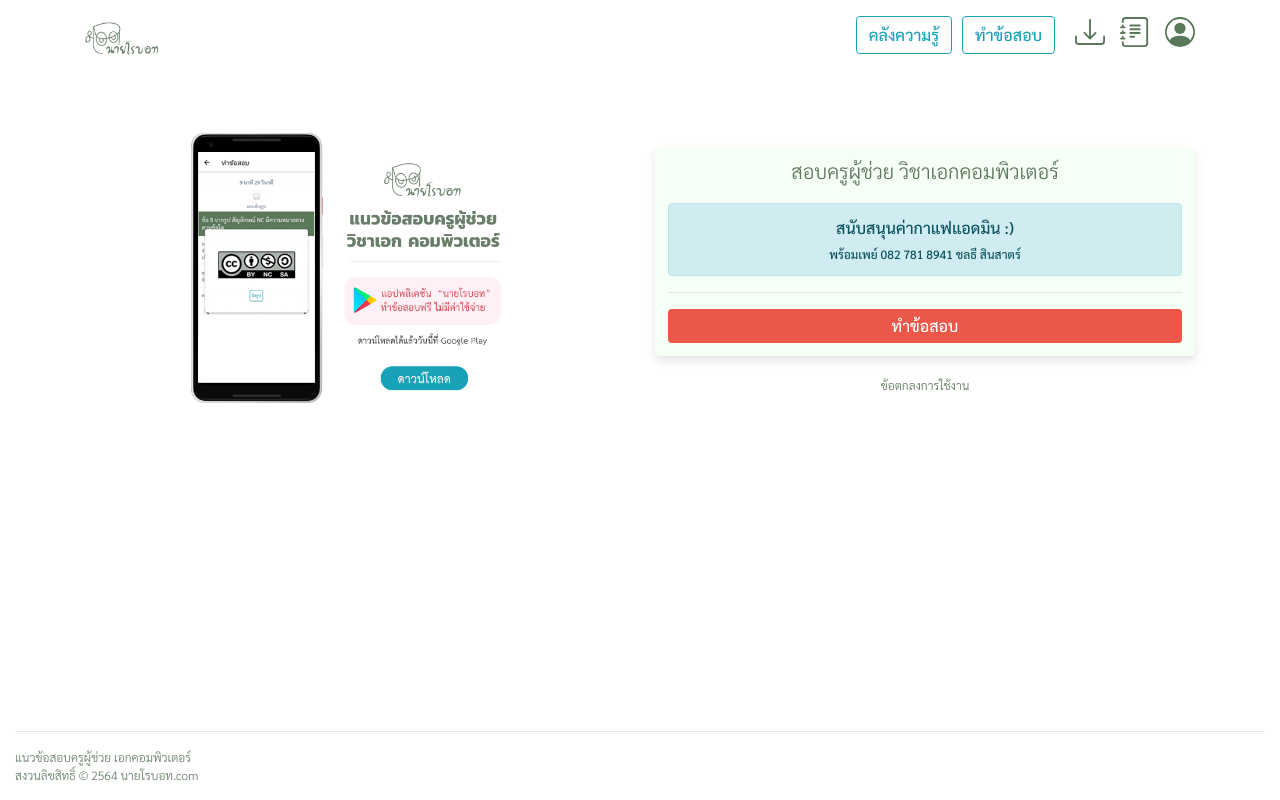
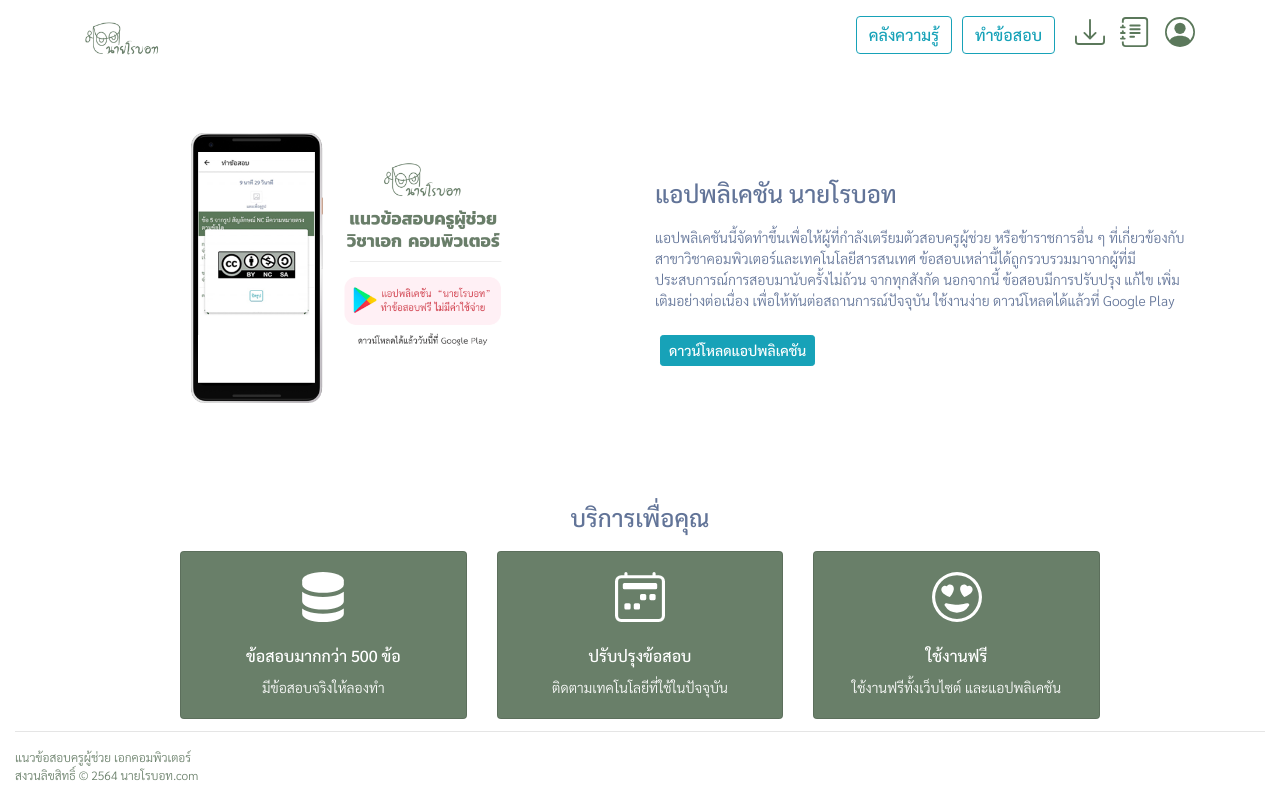
Before and after one commit to chonlatee-s/AT, a React (Create React App) app: page / in a window 1280 px wide. Shown: the top 800 px of the page. Built offline with nearby package versions, Linux system fonts and the light colour scheme.

Commit message:
new design

```diff
--- a/src/Home.js
+++ b/src/Home.js
@@ -1,11 +1,15 @@
 import React, { Component } from 'react'
+import Promotion from './Promotion';
 import Register from './Register';
-
 
 class Home extends Component {
     render() {
         return(
-            <Register/>
+            <div>
+                <Promotion/>
+                <Register/>
+                <br/>
+            </div>
         );
     }
 }
--- /dev/null
+++ b/src/Promotion.js
@@ -0,0 +1,92 @@
+import React, { Component } from 'react';
+import { Container, Row, Col, Card, CardDeck, Button} from 'react-bootstrap';
+import bannerApp from './img/bannerApp.png';
+
+class Promotion extends Component {
+    render() {
+        return (
+            <Container className="containBox">
+                <Row className="justify-content-md-center">
+                    <Col md={6}>
+                        <Row className="justify-content-md-center text-center">
+                            <Col>
+                                <a href="https://google.co.th">
+                                    <img src={bannerApp} style={{width:"350px"}} alt="แอปพคิเคชัน นายโรบอท"/>
+                                </a>
+                            </Col>
+                        </Row>
+                    </Col>
+                    <Col md={6}>
+                        <Row>
+                            <Col>
+                                <p className="txtRobot" style={{color:'#627498'}}>แอปพลิเคชัน นายโรบอท</p>
+                                <p className="txtTitleApp" style={{color:'#627498'}}>
+                                    แอปพลิเคชันนี้จัดทำขึ้นเพื่อให้ผู้ที่กำลังเตรียมตัวสอบครูผู้ช่วย หรือข้าราชการอื่น ๆ
+                                    ที่เกี่ยวข้องกับสาขาวิชาคอมพิวเตอร์และเทคโนโลยีสารสนเทศ
+                                    ข้อสอบเหล่านี้ได้ถูกรวบรวมมาจากผู้ที่มีประสบการณ์การสอบมานับครั้งไม่ถ้วน
+                                    จากทุกสังกัด นอกจากนี้ ข้อสอบมีการปรับปรุง แก้ไข เพิ่มเติมอย่างต่อเนื่อง
+                                    เพื่อให้ทันต่อสถานการณ์ปัจจุบัน ใช้งานง่าย ดาวน์โหลดได้แล้วที่ Google Play
+                                </p>
+                                <Button variant="info" size="sm" className="btnFull mt-2"> ดาวน์โหลดแอปพลิเคชัน</Button>
+                            </Col>
+                        </Row>
+                    </Col>
+                </Row>
+                <Row className="justify-content-md-center text-center">
+                    <Col md={10}>
+                        <Row>
+                            <Col mx="auto">
+                                <br/><br/>
+                                <p className="txtRobot" style={{color:'#627498'}}> บริการเพื่อคุณ </p>
+                                <CardDeck>
+                                    <Card className="cardPlan1">
+                                        <Card.Body>
+                                            <div>
+                                                <svg xmlns="http://www.w3.org/2000/svg" width="50" height="50" fill="currentColor" className="bi bi-server" viewBox="0 0 16 16">
+                                                <path d="M1.333 2.667C1.333 1.194 4.318 0 8 0s6.667 1.194 6.667 2.667V4c0 1.473-2.985 2.667-6.667 2.667S1.333 5.473 1.333 4V2.667z"/>
+                                                <path d="M1.333 6.334v3C1.333 10.805 4.318 12 8 12s6.667-1.194 6.667-2.667V6.334c-.43.32-.931.58-1.458.79C11.81 7.684 9.967 8 8 8c-1.967 0-3.81-.317-5.21-.876a6.508 6.508 0 0 1-1.457-.79z"/>
+                                                <path d="M14.667 11.668c-.43.319-.931.578-1.458.789-1.4.56-3.242.876-5.209.876-1.967 0-3.81-.316-5.21-.876a6.51 6.51 0 0 1-1.457-.79v1.666C1.333 14.806 4.318 16 8 16s6.667-1.194 6.667-2.667v-1.665z"/>
+                                                </svg>
+                                            </div>
+                                            <br/>
+                                            <Card.Title className="txtCardHead">ข้อสอบมากกว่า 500 ข้อ</Card.Title>
+                                            <Card.Text><p className="txtCard">มีข้อสอบจริงให้ลองทำ</p></Card.Text>
+                                        </Card.Body>
+                                    </Card>
+                                    <Card className="cardPlan2">
+                                        <Card.Body>
+                                            <div>
+                                                <svg xmlns="http://www.w3.org/2000/svg" width="50" height="50" fill="currentColor" className="bi bi-calendar2-week" viewBox="0 0 16 16">
+                                                <path d="M3.5 0a.5.5 0 0 1 .5.5V1h8V.5a.5.5 0 0 1 1 0V1h1a2 2 0 0 1 2 2v11a2 2 0 0 1-2 2H2a2 2 0 0 1-2-2V3a2 2 0 0 1 2-2h1V.5a.5.5 0 0 1 .5-.5zM2 2a1 1 0 0 0-1 1v11a1 1 0 0 0 1 1h12a1 1 0 0 0 1-1V3a1 1 0 0 0-1-1H2z"/>
+                                                <path d="M2.5 4a.5.5 0 0 1 .5-.5h10a.5.5 0 0 1 .5.5v1a.5.5 0 0 1-.5.5H3a.5.5 0 0 1-.5-.5V4zM11 7.5a.5.5 0 0 1 .5-.5h1a.5.5 0 0 1 .5.5v1a.5.5 0 0 1-.5.5h-1a.5.5 0 0 1-.5-.5v-1zm-3 0a.5.5 0 0 1 .5-.5h1a.5.5 0 0 1 .5.5v1a.5.5 0 0 1-.5.5h-1a.5.5 0 0 1-.5-.5v-1zm-5 3a.5.5 0 0 1 .5-.5h1a.5.5 0 0 1 .5.5v1a.5.5 0 0 1-.5.5h-1a.5.5 0 0 1-.5-.5v-1zm3 0a.5.5 0 0 1 .5-.5h1a.5.5 0 0 1 .5.5v1a.5.5 0 0 1-.5.5h-1a.5.5 0 0 1-.5-.5v-1z"/>
+                                                </svg>
+                                            </div>
+                                            <br/>
+                                            <Card.Title className="txtCardHead">ปรับปรุงข้อสอบ</Card.Title>
+                                            <Card.Text><p className="txtCard">ติดตามเทคโนโลยีที่ใช้ในปัจจุบัน</p></Card.Text>
+                                        </Card.Body>
+                                    </Card>
+                                    <Card className="cardPlan3">
+                                        <Card.Body>
+                                            <div>
+                                                <svg xmlns="http://www.w3.org/2000/svg" width="50" height="50" fill="currentColor" className="bi bi-emoji-heart-eyes" viewBox="0 0 16 16">
+                                                <path d="M8 15A7 7 0 1 1 8 1a7 7 0 0 1 0 14zm0 1A8 8 0 1 0 8 0a8 8 0 0 0 0 16z"/>
+                                                <path d="M11.315 10.014a.5.5 0 0 1 .548.736A4.498 4.498 0 0 1 7.965 13a4.498 4.498 0 0 1-3.898-2.25.5.5 0 0 1 .548-.736h.005l.017.005.067.015.252.055c.215.046.515.108.857.169.693.124 1.522.242 2.152.242.63 0 1.46-.118 2.152-.242a26.58 26.58 0 0 0 1.109-.224l.067-.015.017-.004.005-.002zM4.756 4.566c.763-1.424 4.02-.12.952 3.434-4.496-1.596-2.35-4.298-.952-3.434zm6.488 0c1.398-.864 3.544 1.838-.952 3.434-3.067-3.554.19-4.858.952-3.434z"/>
+                                                </svg>
+                                            </div>
+                                            <br/>
+                                            <Card.Title className="txtCardHead">ใช้งานฟรี</Card.Title>
+                                            <Card.Text><p className="txtCard">ใช้งานฟรีทั้งเว็บไซต์ และแอปพลิเคชัน</p></Card.Text>
+                                        </Card.Body>
+                                    </Card>
+                                </CardDeck>
+                            </Col>
+                        </Row>
+                    </Col>
+                </Row>
+            </Container>
+        );
+    }
+}
+
+export default Promotion
--- a/src/Register.js
+++ b/src/Register.js
@@ -1,8 +1,7 @@
 import React, { Component } from 'react';
-import { Container, Row, Col, Alert, Button  } from 'react-bootstrap';
+import { Container, Row, Col, Alert } from 'react-bootstrap';
 import {NavLink, Redirect} from 'react-router-dom';
 import { connect } from 'react-redux'
-import bannerApp from './img/bannerApp2.png';
 
 class Register extends Component {
 
@@ -22,25 +21,13 @@ class Register extends Component {
             <Container className="containBox">
                 <Row className="justify-content-md-center text-center">
                     <Col md={6}>
-                        <Row className="justify-content-md-center text-center">
-                            <Col>
-                                <a href="https://google.co.th">
-                                    <img src={bannerApp} style={{width:"350px"}} alt="แอปพคิเคชัน นายโรบอท"/>
-                                </a>
-                            </Col>
-                        </Row>
-                    </Col>
-                    <Col md={6}>
-                        <Row className="justify-content-md-center text-center">
-                            <Col>
-                                <p/>
                         <Alert style={{
                             backgroundColor:"#f6fff6",
                             padding: "12px",
                             boxShadow: "0px 5px 10px rgba(0, 0, 0, 0.10)",
                             borderRadius: "5px"
                         }}>
-                                    <h5 className="topic2">สอบครูผู้ช่วย วิชาเอกคอมพิวเตอร์</h5>
+                            <p className="topic2">แนวข้อสอบครูผู้ช่วย วิชาเอกคอมพิวเตอร์</p>
                             <Alert variant="info">
                                 <p style={{fontSize:'16px', marginBottom:'5px'}}>สนับสนุนค่ากาแฟแอดมิน :)</p>
                                 <p style={{fontSize:'12px', margin:'0px'}}>พร้อมเพย์ 082 781 8941 ชลธี สินสาตร์</p>
@@ -49,8 +36,6 @@ class Register extends Component {
                             <input type="button" className="btnLoginFree" value="ทำข้อสอบ" onClick={this.guestFree}/>
                         </Alert>
                         <NavLink to="/Policy"><span style={{fontSize:'12px', fontWeight:'300'}}>ข้อตกลงการใช้งาน</span></NavLink>
-                            </Col>
-                        </Row>
                     </Col>
                 </Row>
             </Container>
--- a/src/index.css
+++ b/src/index.css
@@ -38,7 +38,7 @@ body {
 }
 .cardPlan1{
   color: #fff;
-  background-color: #819d81;
+  background-color: #697f69;
 }
 .cardPlan2{
   color: #fff;
@@ -46,7 +46,7 @@ body {
 }
 .cardPlan3{
   color: #fff;
-  background-color: #5b785b;
+  background-color: #697f69;
 }
 
 .topic{
@@ -56,6 +56,7 @@ body {
   font-size: 21px;
 }
 .topic2{
+  font-size: 18px;
   color: #5b785b;
   margin-bottom:20px;
   font-weight: 300;
@@ -180,7 +181,17 @@ a:active {
   background-repeat: no-repeat;
   background-size: 1rem 1rem;
 }
-
+.txtRobot{
+  margin-top:45px;
+  font-size: 24px;
+  font-weight: 500;
+  color:'#627498';
+}
+.txtTitleApp{
+  font-size: 14px;
+  font-weight: 300;
+  color:'#627498';
+}
 @media (max-width: 767.98px) {
   .btnFull {width: 100%}
   .showTextMenu{
```
Also changed, not shown: 1 other file (tests, documents, lock files or other folders). Lines whose indentation alone changed are shown as unchanged.
